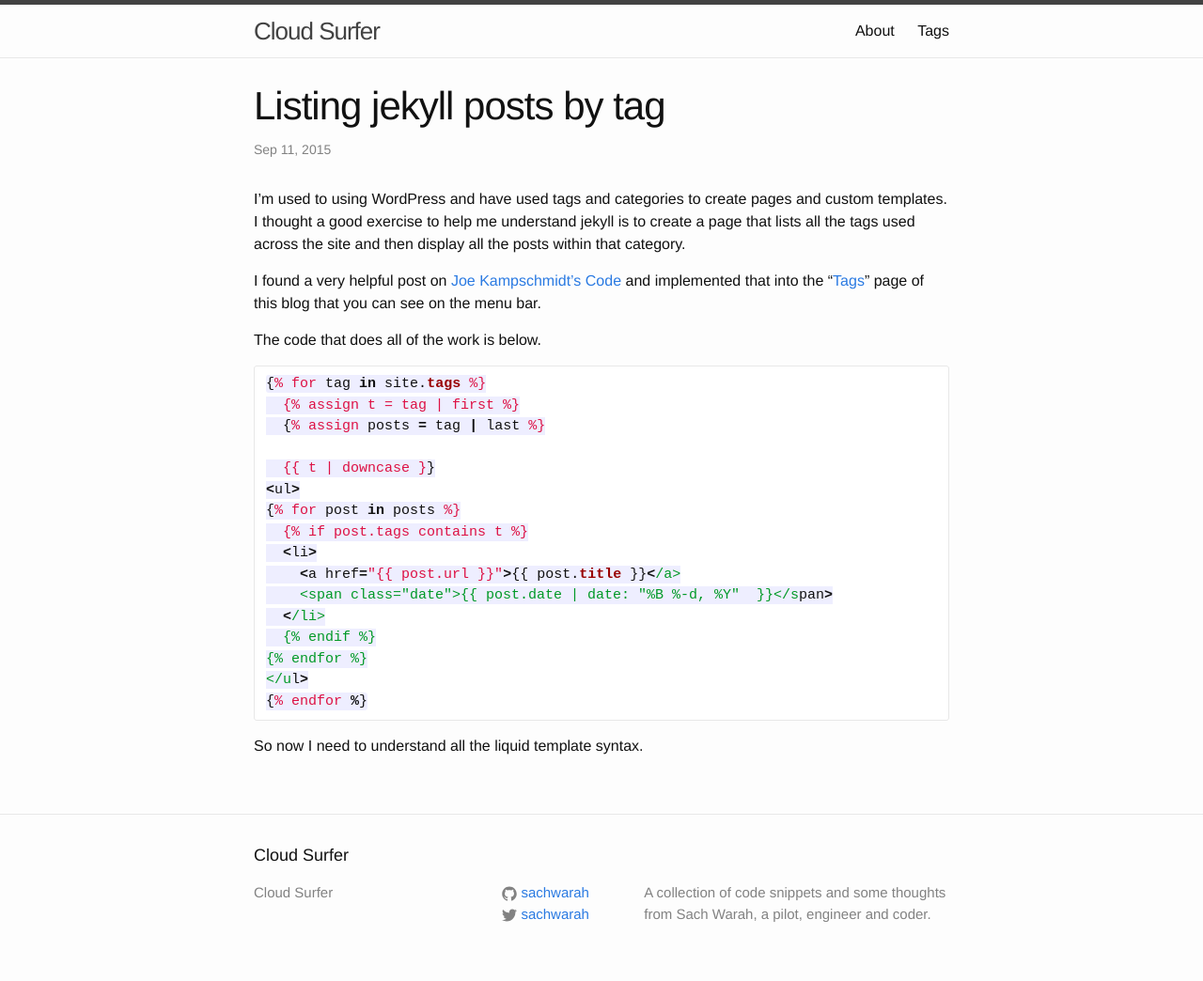
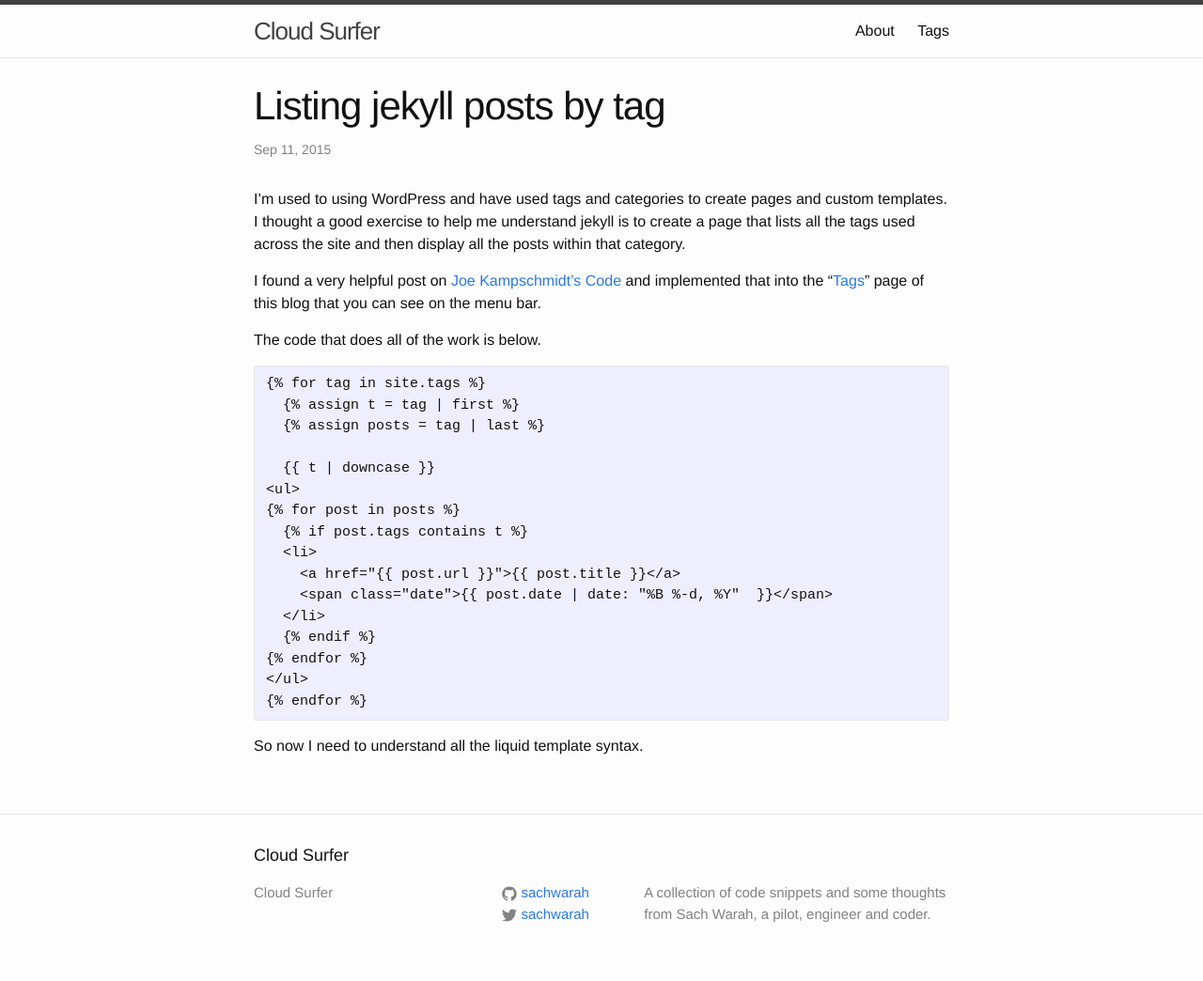
Before and after one commit to sachwarah/sachwarah.github.io, a Jekyll site: the page built from _posts/2015-09-11-listing-jekyll-posts-by-tag.markdown, in a window 1280 px wide. Shown: the whole page at 94% size. Built offline with Jekyll 4.4.1, drawn with Linux system fonts in a browser that asks for light colours; Markdown is read by kramdown in place of the engine named in the settings.

Commit message:
adds redcarpet extensions to the config

````diff
--- a/_config.yml
+++ b/_config.yml
@@ -10,5 +10,7 @@ twitter_username: sachwarah
 github_username: sachwarah
 # Build settings
 markdown: redcarpet
+redcarpet:
+  extensions: ["no_intra_emphasis", "fenced_code_blocks", "autolink", "tables", "with_toc_data"]
 # Excerpt stuff
 excerpt_separator: <!--more-->
--- a/_posts/2015-09-11-listing-jekyll-posts-by-tag.markdown
+++ b/_posts/2015-09-11-listing-jekyll-posts-by-tag.markdown
@@ -13,7 +13,7 @@ I found a very helpful post on [Joe Kampschmidt's Code](http://www.jokecamp.com/
 The code that does all of the work is below.
 
 {% raw %}
-```ruby
+```Liquid
 {% for tag in site.tags %}
   {% assign t = tag | first %}
   {% assign posts = tag | last %}
````
